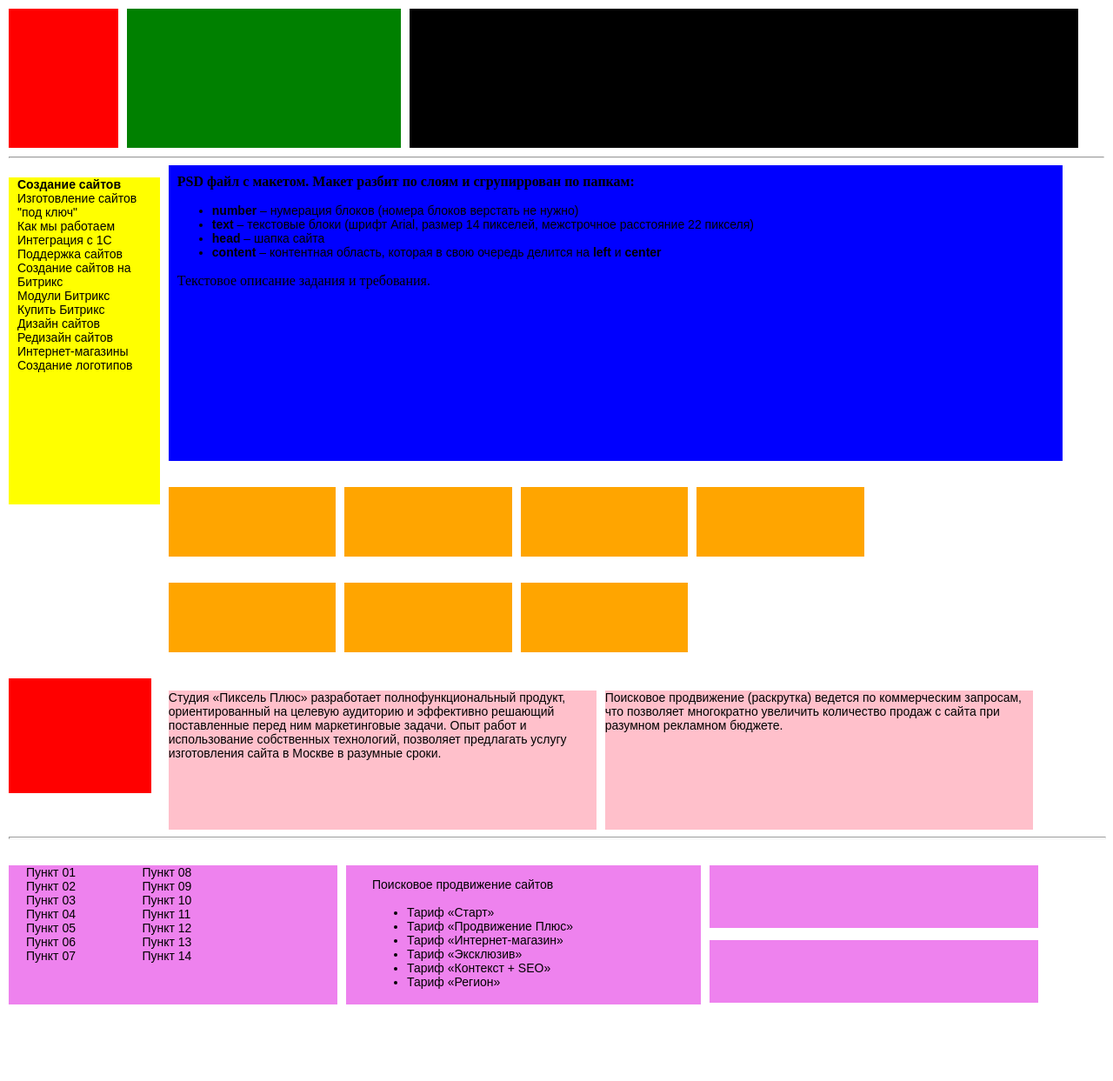
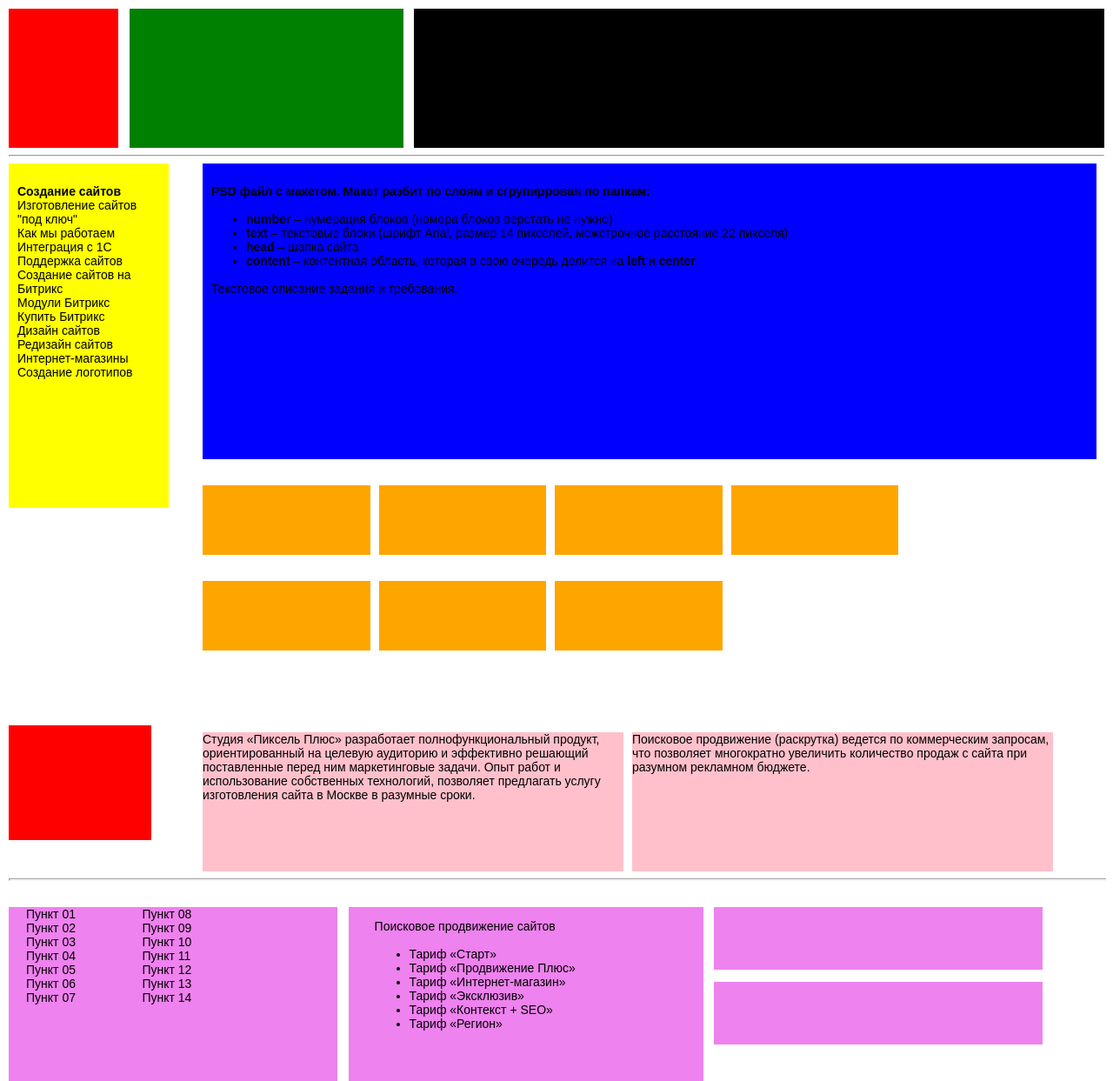
Before and after one commit to minusten/lectorium, a plain HTML site: page first_lesson/float/index.html in a window 1280 px wide. Shown: the whole page at 87% size. Before the commit the page ends 1167 px from the top, so only its background shows below. Drawn offline with Linux system fonts and the light colour scheme.

Commit message:
improve first homework

```diff
--- a/first_lesson/flex/style.css
+++ b/first_lesson/flex/style.css
@@ -1,3 +1,4 @@
+
 p,li {
   font-family: 'Arial';
   font-size: 14px;
@@ -99,7 +100,6 @@ align-items: stretch;
 .footer {
   width: 100%;
   display: flex;
-  flex-wrap: wrap;
 }
 .first-footer-block {
 
--- a/first_lesson/float/index.html
+++ b/first_lesson/float/index.html
@@ -21,14 +21,14 @@
       <div class="left-empty"></div>
    </div>
   <div class="content-right">
-      <div class="info-right"> <b>PSD файл с макетом. Макет разбит по слоям и сгрупиррован по папкам:</b>
+      <div class="info-right"> <p><b>PSD файл с макетом. Макет разбит по слоям и сгрупиррован по папкам:</b></p>
         <ul>
 <li><b>number</b> – нумерация блоков (номера блоков верстать не нужно)</li>
 <li><b>text</b> – текстовые блоки (шрифт Arial, размер 14 пикселей, межстрочное расстояние 22 пикселя)</li>
 <li><b>head</b> – шапка сайта</li>
 <li><b>content</b> – контентная область, которая в свою очередь делится на <b>left</b> и <b>center</b></li>
         </ul>
-Текстовое описание задания и требования.
+<p>Текстовое описание задания и требования.</p>
 </div>
 <div></div>
       <div class="blocks-right">
--- a/first_lesson/float/style.css
+++ b/first_lesson/float/style.css
@@ -11,45 +11,44 @@ p,li {
   height: 0.5px;
   margin-bottom: 30px;
 }
-.head{
-  margin-bottom: 10px;
-  height: 20vh;
-}
 .one{
-  margin-right: 10px;
+  margin-right: 1%;
   float: left;
   width: 10%;
     height: 20vh;
   background-color: red
 }
 .two{
-  margin-right: 10px;
+  margin-right: 1%;
   float: left;
   width: 25%;
   height: 20vh;
   background-color: green
 }
 .three{
-  float:left;
-  width: 61%;
+  float: left;
+  width: 63%;
   height: 20vh;
   background-color: black
 }
 .clear{
   clear: both;
 }
+.content {
+  float: left;
+}
 .content-left {
-  margin-right: 20px;
+  margin-right: 1.7%;
   float: left;
   width: 13%;
 
 }
 .left-info {
-  height: 47vh;
-  padding-left: 10px;
+  min-height: 47vh;
+  padding: 10px;
   width: 100%;
   background-color: yellow;
-  margin-bottom: 200px
+  margin-bottom: 250px;
 }
 .left-empty {
   width: 100%;
@@ -58,27 +57,30 @@ p,li {
 }
 .left-info p {
   width: 100%;
-  padding-bottom: 20px;
 }
 
 .content-right {
+  padding-left: 3%;
   float: left;
   width: 80%;
+
 }
 .info-right {
   padding: 10px;
   width: 100%;
-  height: 40vh;
+  min-height: 40vh;
   background-color: blue;
+
 }
 .blocks-right {
   float: left;
   width: 100%;
   padding-top: 30px;
+    margin-bottom: 50px
 }
 
 .block {
-  margin-right: 10px;
+  margin-right: 1%;
   float: left;
   width: 19.1%;
   height: 10vh;
@@ -91,18 +93,18 @@ p,li {
   width: 100%;
 }
 .first-bottom-right {
-  margin-right: 10px;
+  margin-right: 1%;
   float: left;
-  width: 48.8%;
-  height: 20vh;
+  width: 48%;
+  min-height: 20vh;
   background-color: pink;
   margin-bottom: 0;
 }
 .second-bottom-right {
-  margin-right: 10px;
+  margin-right: 1%;
   float: left;
-  width: 48.8%;
-  height: 20vh;
+  width: 48%;
+  min-height: 20vh;
   background-color: pink;
   margin-bottom: 0;
 }
@@ -111,20 +113,20 @@ p,li {
   width: 100%;
 }
 .first-footer-block {
-  margin-right: 10px;
+  margin-right: 1%;
   float: left;
   width: 30%;
-  min-height:20vh;
+  min-height:25vh;
   background-color: violet;
 }
 .first-footer-block ul{
   list-style: none;
 }
 .second-footer-block {
-  margin-right: 10px;
+  margin-right: 1%;
   float: left;
   width: 30%;
-  min-height: 20vh;
+  min-height: 25vh;
   background-color: violet;
   padding-left: 30px;
 }
@@ -134,13 +136,13 @@ p,li {
 }
 .p1 {
   margin-top: 0;
-  margin-right: 10px;
+  margin-right: 1%;
   width: 100%;
   height: 9vh;
   background-color: violet;
 }
 .p2 {
-  margin-right: 10px;
+  margin-right: 1%;
   width: 100%;
   height: 9vh;
   background-color: violet;
```
